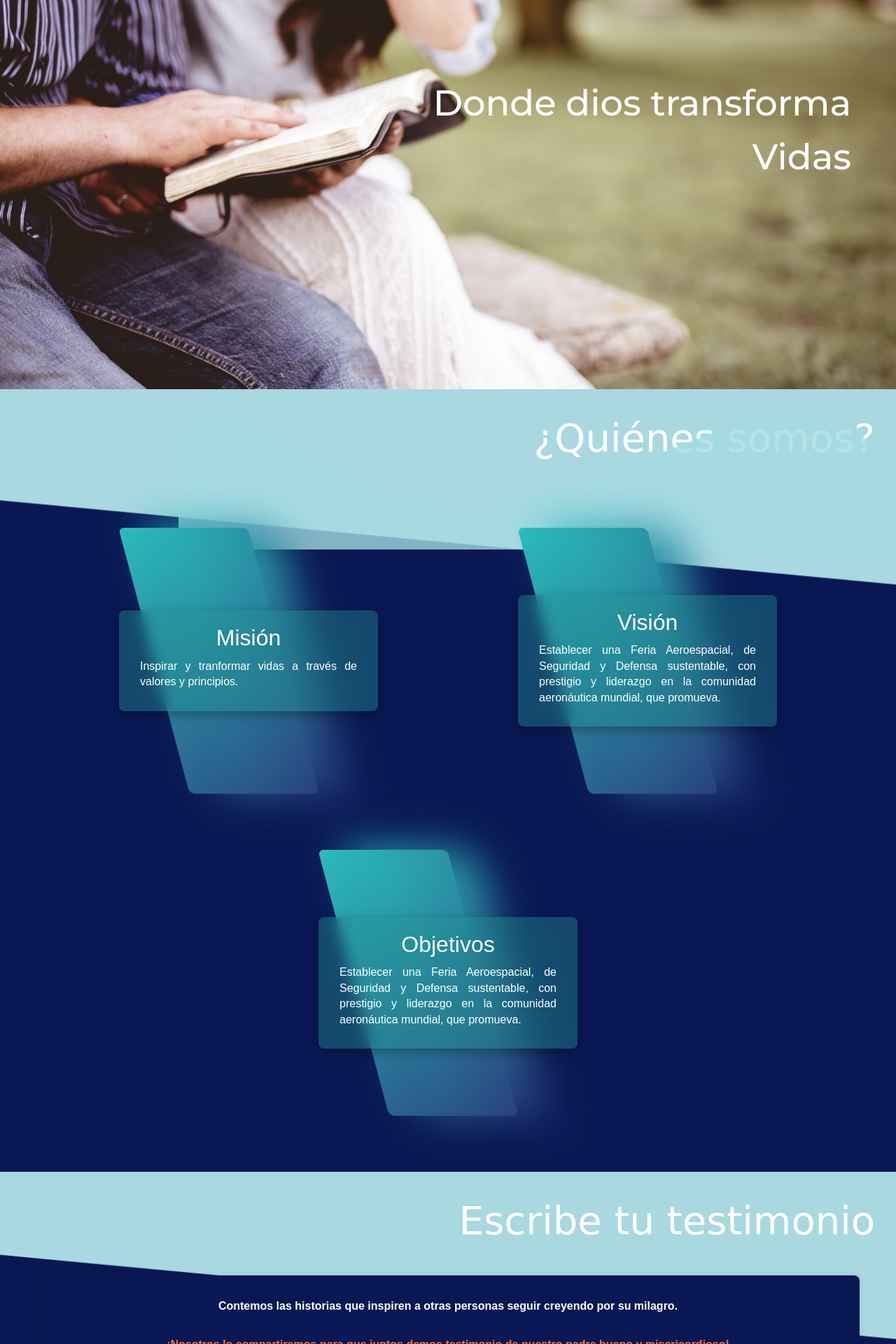
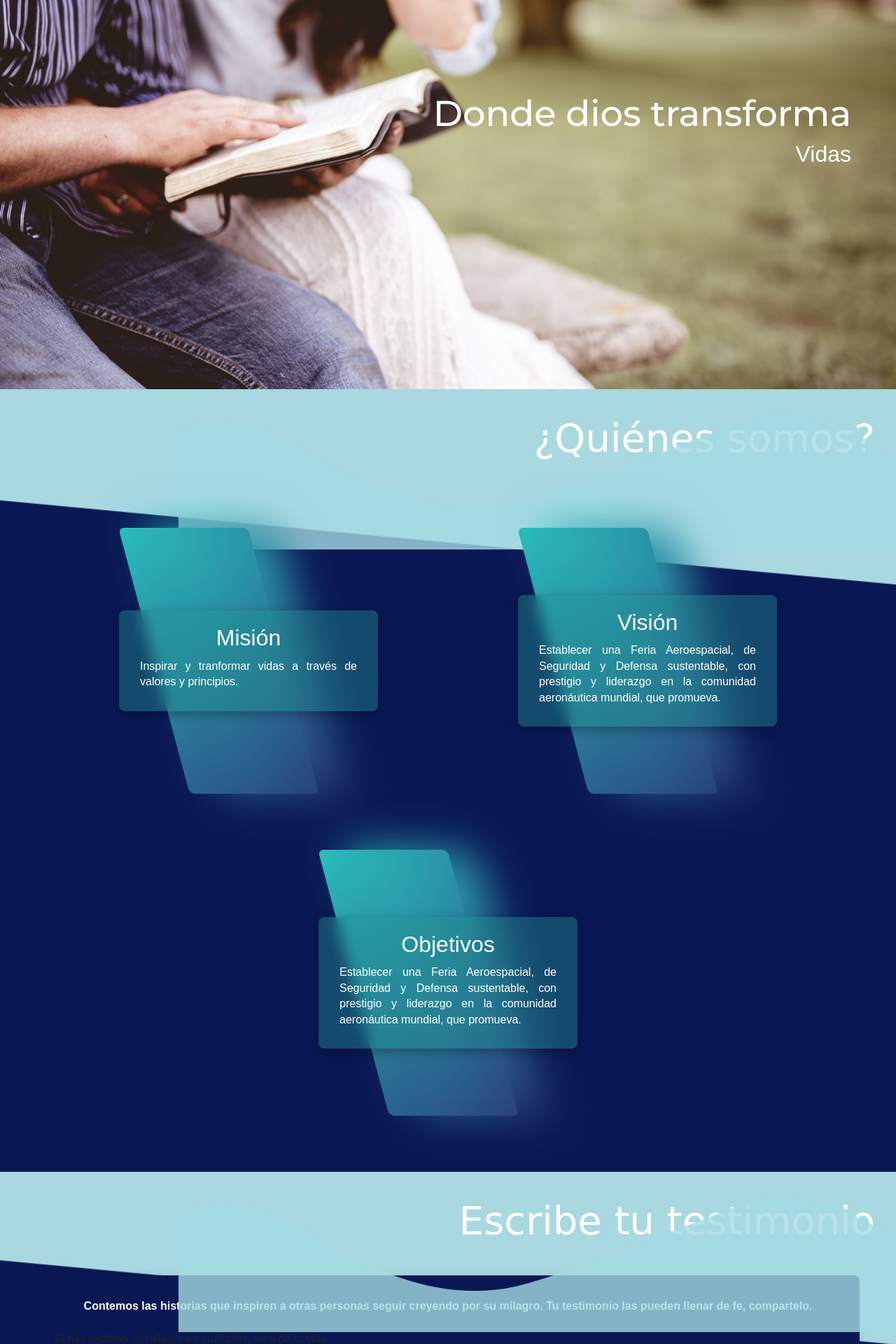
Before and after one commit to Okoruwu/7000VALIENTES, a PHP site: page / in a window 1280 px wide. Shown: the part 240-2160 px from the top of the page at 70% size. Run offline with PHP 8.4, Linux system fonts and the light colour scheme.

Commit message:
index up

```diff
--- a/index.php
+++ b/index.php
@@ -12,8 +12,8 @@
   <link rel="stylesheet" href="./css/styleind.css">
   <link rel="stylesheet" href="./css/stylefon.css">
   <link rel="stylesheet" href="./css/stylenav.css">
+  <link rel="stylesheet" href="./css/styleform.css">
   <link rel="stylesheet" href="./css/load.css">
-  <link rel="stylesheet" href="./css/styleform.css">
 
 </head>
 
@@ -27,19 +27,17 @@
   include_once './modulos/nav.php';
   ?>
 
-
   <div class="hero-image">
     <div class="text-overlay">
       <h1>Donde dios transforma</h1>
-      <h1>Vidas</h1>
 
+      <h2>Vidas</h2>
     </div>
   </div>
 
   <div class="con-curve">
-        <img src="../resources/curva.png" alt="curva" class="img-curve">
+        <img src="./resources/curva.png" alt="curva" class="img-curve">
     </div>
-
 
   <div class="cardback">
 
@@ -75,14 +73,23 @@
     </div>
   </div>
 
+    <div class="con-curve">
+        <img src="./resources/curva.png" alt="curva" class="img-curve">
+    </div>
+
   <div class="cardback">
+
 <h3>Escribe tu testimonio</h3>
+
 <div class="testimonio-form">
-      <p class="p-white">Contemos las historias que inspiren a otras personas seguir creyendo por su milagro.</p>
-      <p class="p-orange">¡Nosotros lo compartiremos para que juntos demos testimonio de nuestro padre bueno y
-        misericordioso!</p>
 
-      <form action="./bd/testimonio.php" method="POST">
+<p class="p-white"> Contemos las historias que inspiren a otras personas seguir creyendo por su milagro.
+    Tu testimonio las pueden llenar de fe, compartelo.</p>
+
+ <p class="p-whit"> Si has recibido un milagro en cualquier, area de tu vida</p> <p class="p-orange">¡Nosotros lo compartiremos para que juntos
+  demos testimonio de nuestro padre bueno y misericordioso!</p>
+
+        <form>
             <label for="nombre">Nombre</label>
             <input type="text" id="nombre" name="nombre" required>
 
@@ -92,7 +99,7 @@
             <label for="ciudad">Ciudad</label>
             <input type="text" id="ciudad" name="ciudad" required>
 
-        <label for="pais">País</label>
+            <label for="ciudad">País</label>
             <input type="text" id="pais" name="pais" required>
 
             <label for="testimonio">Escribe tu testimonio</label>
@@ -103,13 +110,10 @@
             </div>
         </form>
     </div>
+
 </div>
 
-
-
   <script src="./js/load.js"></script>
-  <script src="./js/scroll.js"></script>
-
 
   <?php
   include_once './modulos/nav.php';
```
Lines whose indentation alone changed are shown as unchanged.
